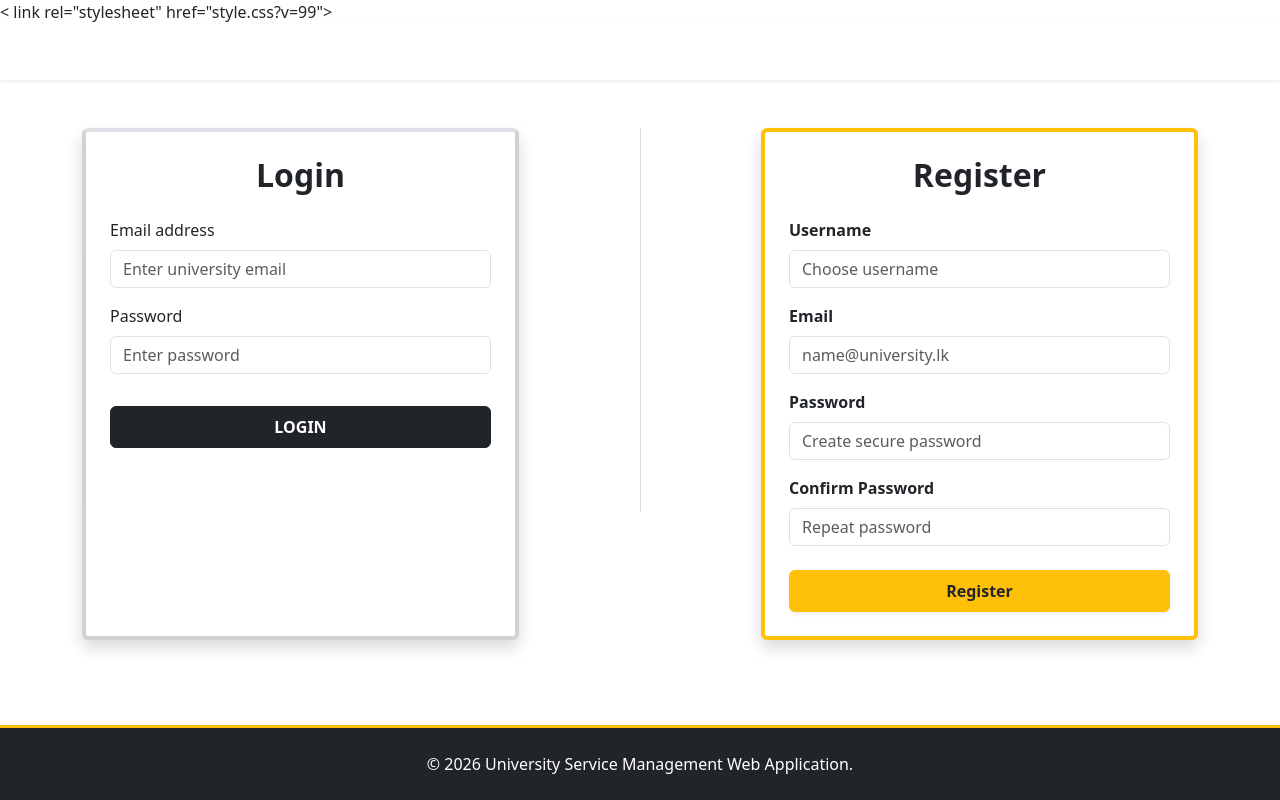
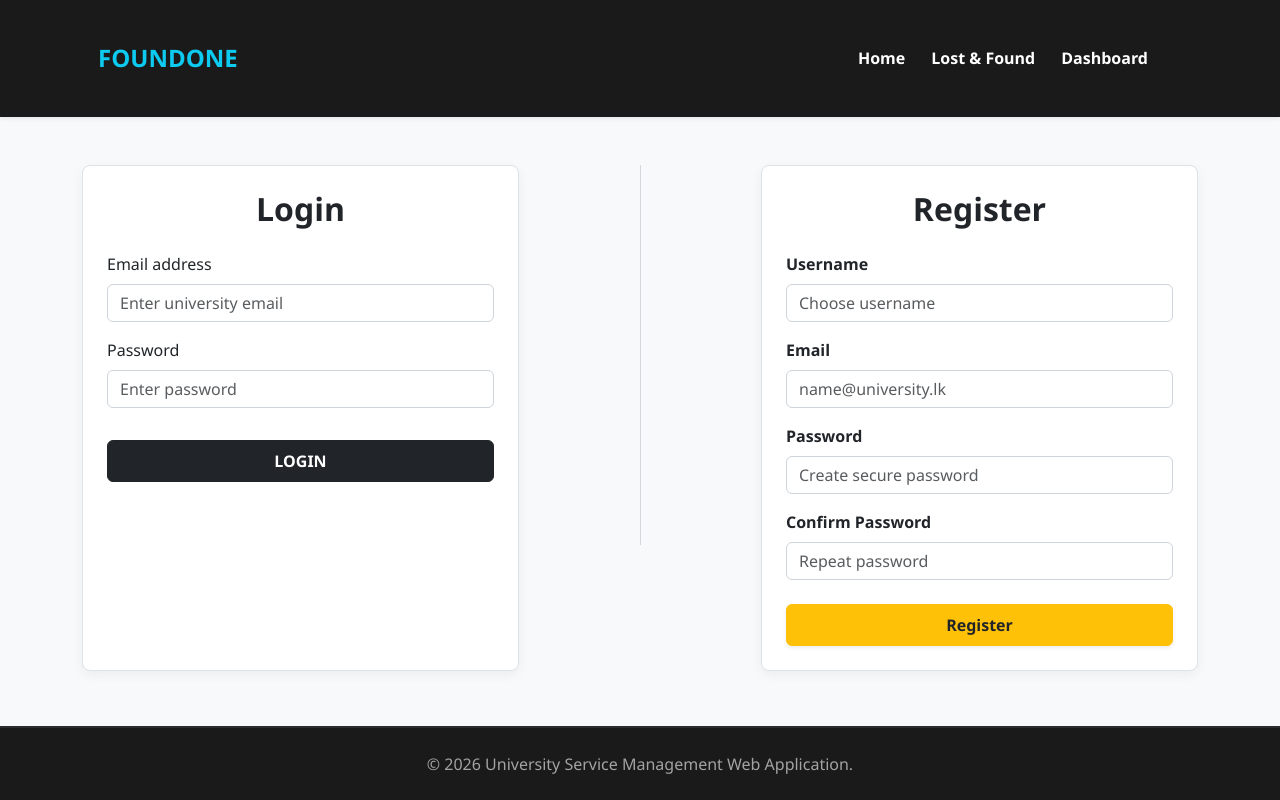
Before and after one commit to parami2004/FOUNDONE-University_Inquary_And_Lost_Property_System, a PHP site: page /auth.php in a window 1280 px wide. Run offline with PHP 8.4, Linux system fonts and the light colour scheme.

Commit message:
Save local changes before pull

```diff
--- a/auth.php
+++ b/auth.php
@@ -5,7 +5,7 @@ require_once 'includes/db.php';
 $errors = [];
 $success = '';
 
-
+// 1. User Registration Logic
 if ($_SERVER['REQUEST_METHOD'] === 'POST' && isset($_POST['action']) && $_POST['action'] === 'register') {
     $username = trim($_POST['username'] ?? '');
     $email    = trim($_POST['email'] ?? '');
@@ -31,6 +31,7 @@ if ($_SERVER['REQUEST_METHOD'] === 'POST' && isset($_POST['action']) && $_POST['
     }
 }
 
+// 2. User Login Logic
 if ($_SERVER['REQUEST_METHOD'] === 'POST' && isset($_POST['action']) && $_POST['action'] === 'login') {
     $email    = trim($_POST['email'] ?? '');
     $password = $_POST['password'] ?? '';
@@ -62,14 +63,17 @@ if ($_SERVER['REQUEST_METHOD'] === 'POST' && isset($_POST['action']) && $_POST['
     <meta name="viewport" content="width=device-width, initial-scale=1.0">
     <title>Authentication - University Inquiry System</title>
     <link href="https://cdn.jsdelivr.net/npm/bootstrap@5.3.2/dist/css/bootstrap.min.css" rel="stylesheet">
-    <
-link rel="stylesheet" href="style.css?v=99">
+    <link rel="stylesheet" href="style.css?v=99">
 </head>
 <body class="d-flex flex-column min-vh-100">
 
-    <nav class="navbar navbar-expand-lg navbar-dark bg-university shadow-sm sticky-top">
+    <!-- Navigation Bar -->
+    <nav class="navbar navbar-expand-lg navbar-dark bg-dark shadow-sm sticky-top">
         <div class="container">
             <a class="navbar-brand fw-bold" href="index.php">FOUNDONE</a>
+            <button class="navbar-toggler" type="button" data-bs-toggle="collapse" data-bs-target="#navbarNav">
+                <span class="navbar-toggler-icon"></span>
+            </button>
             <div class="collapse navbar-collapse" id="navbarNav">
                 <ul class="navbar-nav ms-auto fw-semibold">
                     <li class="nav-item"><a class="nav-link" href="index.php">Home</a></li>
@@ -81,7 +85,7 @@ link rel="stylesheet" href="style.css?v=99">
     </nav>
 
     <main class="container my-5">
-
+        <!-- Error and Success Messages -->
         <?php if (!empty($errors)): ?>
             <div class="alert alert-danger alert-dismissible fade show mb-4" role="alert">
                 <?php foreach ($errors as $error): ?>
@@ -102,8 +106,8 @@ link rel="stylesheet" href="style.css?v=99">
 
             <!-- Login Form -->
             <div class="col-md-5">
-                <div class="card shadow h-100 p-4 border-top border-4 border-university">
-                    <h2 class="fw-bold mb-4 text-center text-university">Login</h2>
+                <div class="card shadow h-100 p-4 border-top border-4 border-dark">
+                    <h2 class="fw-bold mb-4 text-center text-dark">Login</h2>
                     <form action="auth.php" method="POST">
                         <input type="hidden" name="action" value="login">
 
@@ -120,11 +124,12 @@ link rel="stylesheet" href="style.css?v=99">
                 </div>
             </div>
 
+            <!-- Divider Line -->
             <div class="col-md-2 d-none d-md-flex align-items-center justify-content-center position-relative">
                 <div class="vr h-75 bg-secondary opacity-25"></div>
             </div>
 
-
+            <!-- Register Form -->
             <div class="col-md-5">
                 <div class="card shadow h-100 p-4 border-top border-4 border-warning">
                     <h2 class="fw-bold mb-4 text-center text-dark">Register</h2>
```
